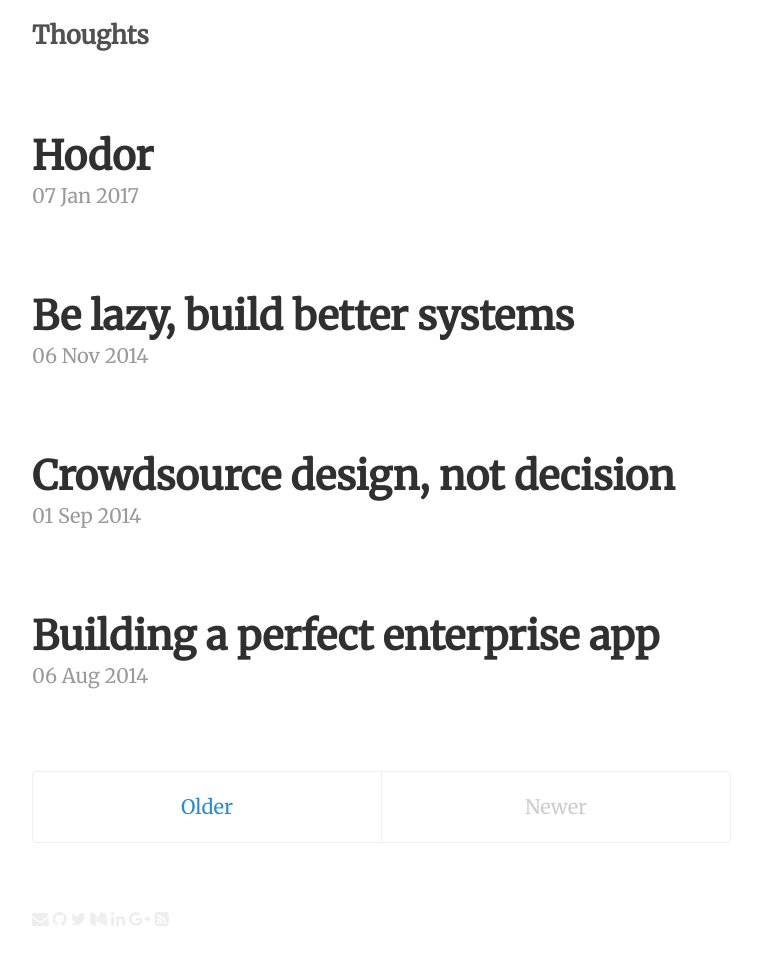
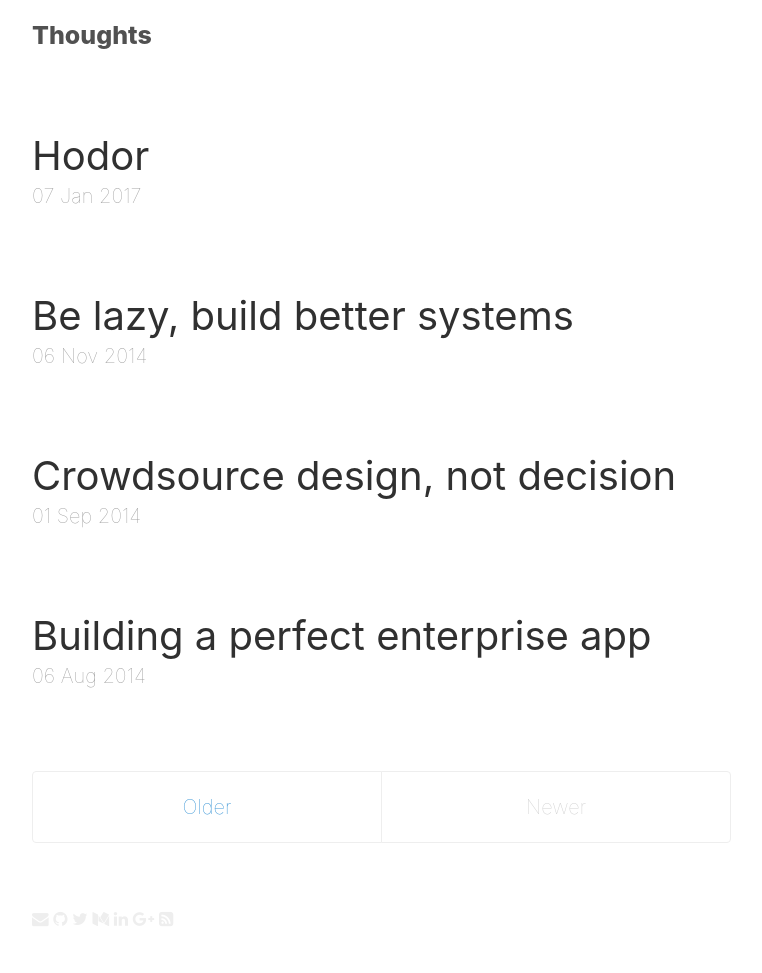
Before and after one commit to cyriac/cyriac.github.io, a Jekyll site: the page built from index.html, in a window 1280 px wide. Shown: the whole page, without its empty margins (258-1020 px from the left). Built offline with Jekyll 4.4.1, drawn with Linux system fonts in a browser that asks for light colours; the list of posts is cut into pages by our own code.

Commit message:
style changes

```diff
--- a/_sass/_masthead.scss
+++ b/_sass/_masthead.scss
@@ -12,6 +12,7 @@
   margin-top: 0;
   margin-bottom: 0;
   color: $gray-4;
+  font-weight: 800;
 
   a {
     color: inherit;
--- a/_sass/_pagination.scss
+++ b/_sass/_pagination.scss
@@ -8,6 +8,7 @@
   margin: 0 -1.5rem 1rem;
   color: #ccc;
   text-align: center;
+  font-weight: 100;
 }
 
 // Pagination items can be `span`s or `a`s
--- a/_sass/_posts.scss
+++ b/_sass/_posts.scss
@@ -17,6 +17,7 @@
 .post-title,
 .post-title a {
   color: #303030;
+  font-weight: 400;
 }
 .page-title,
 .post-title {
@@ -29,6 +30,10 @@
   margin-top: -.5rem;
   margin-bottom: 1rem;
   color: #9a9a9a;
+  font-weight: 100;
+  &::after {
+    display: block;
+  }
 }
 
 
--- a/_sass/_variables.scss
+++ b/_sass/_variables.scss
@@ -13,7 +13,7 @@
 // $blue: #6a9fb5;
 $brown: #8f5536;
 
-$root-font-family: 'Merriweather', serif;
+$root-font-family: -apple-system, BlinkMacSystemFont, "Segoe UI", Helvetica, Arial, sans-serif, "Apple Color Emoji", "Segoe UI Emoji", "Segoe UI Symbol";
 $root-font-size: 16px;
 $root-line-height: 1.5;
 
```
